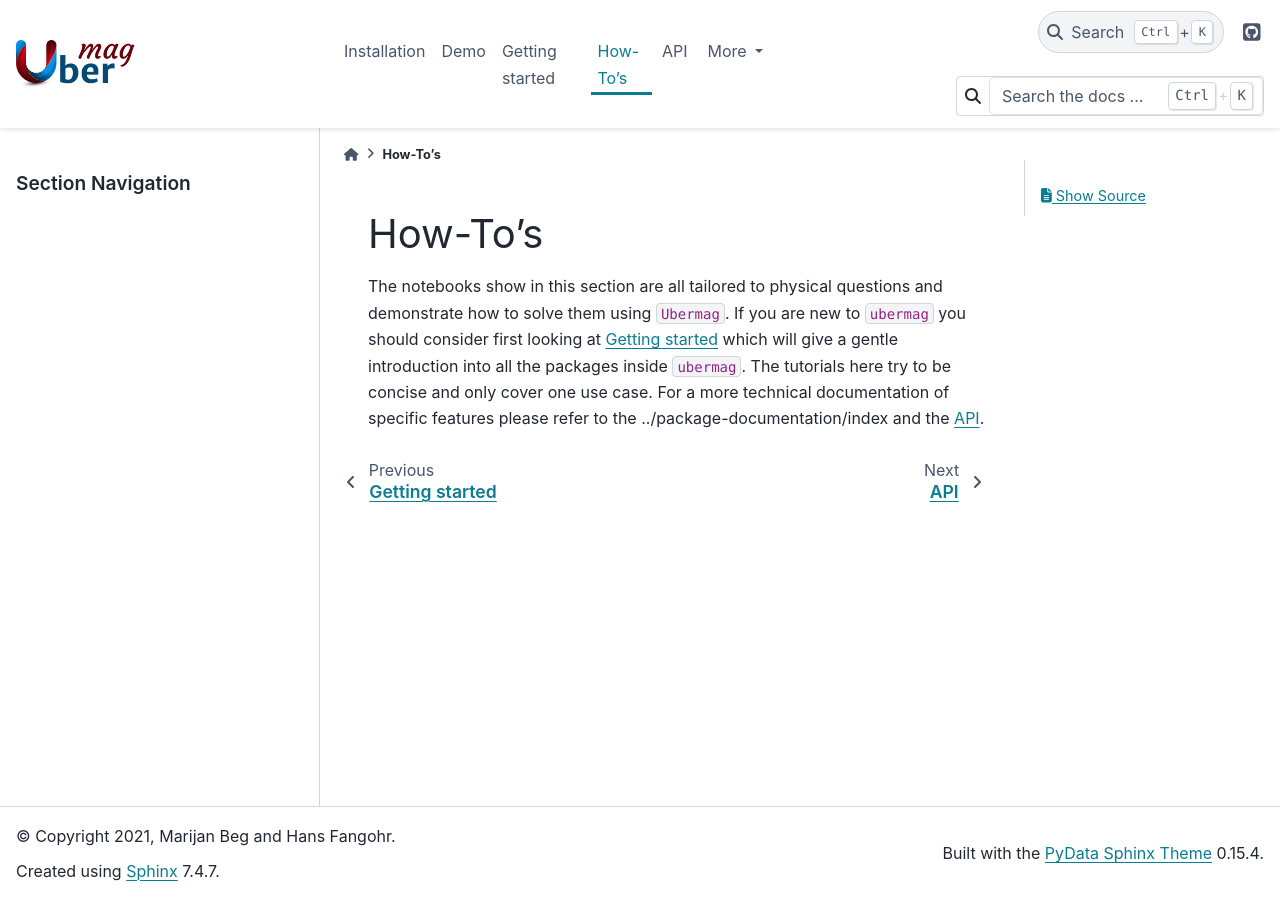
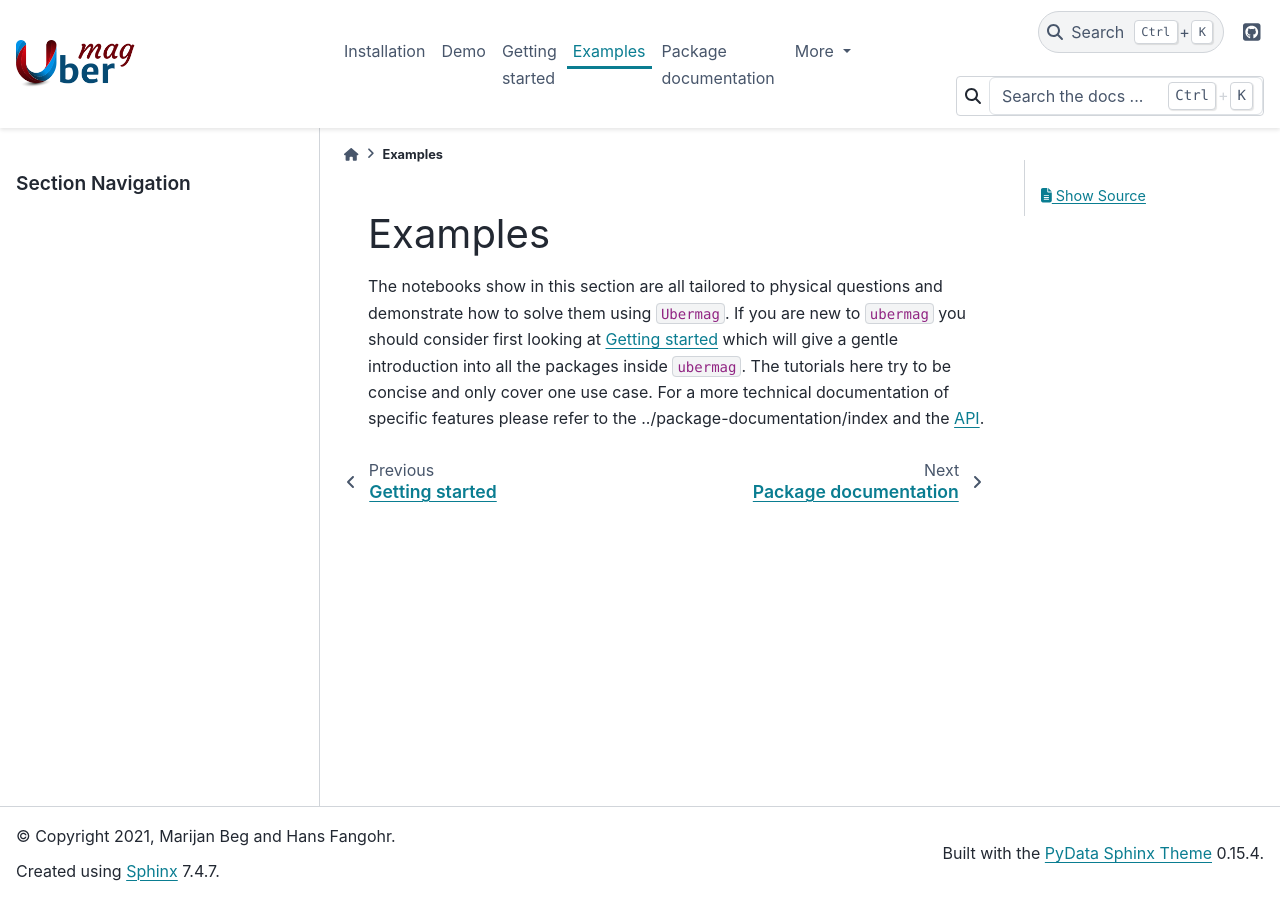
Before and after one commit to ubermag/ubermag.github.io, a Sphinx documentation site: the page built from source/examples/index.rst, in a window 1280 px wide. Built offline with Sphinx 7.4.7 and the PyData theme 0.15.4, drawn with Linux system fonts in a browser that asks for light colours; pages that are not in the unit, such as notebooks, are missing from menus.

Commit message:
Reorder documentation.
How-tos -> examples

```diff
--- a/source/how-tos/index.rst
+++ b/source/examples/index.rst
@@ -1,5 +1,5 @@
 ========
-How-To's
+Examples
 ========
 
 The notebooks show in this section are all tailored to physical questions and
--- a/source/getting-started/index.rst
+++ b/source/getting-started/index.rst
@@ -32,7 +32,7 @@
 
 There are several places where you can find more advanced documentation:
 
-- The :doc:`../how-tos/index` show examples of how to solve specific physical
+- The :doc:`../examples/index` show examples of how to solve specific physical
   questions using ``ubermag``.
 - The :doc:`../package-documentation/index` contains explanations and examples
   of more technical functionality of the different packages, e.g. details about
--- a/source/index.rst
+++ b/source/index.rst
@@ -128,7 +128,7 @@
 the packages inside ``ubermag``.
 
 If you already know the basics of ``ubermag`` there is a collection of
-:doc:`how-tos/index` that show how to solve particular (physical) questions using
+:doc:`examples/index` that show how to solve particular (physical) questions using
 ``ubermag`` and its subpackages. For a documentation of more technical
 functionality of the different packages please refer to the
 :doc:`package-documentation/index` and the :doc:`api/index`.
@@ -223,8 +223,8 @@
    installation
    demo
    getting-started/index
-   how-tos/index
-   package-documentation/index
+   examples/index
+   documentation/index
    api/index
    changelog
    help
```
